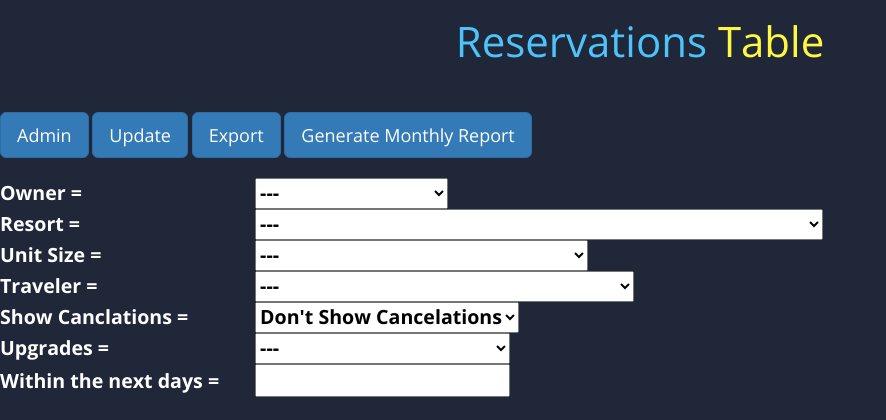
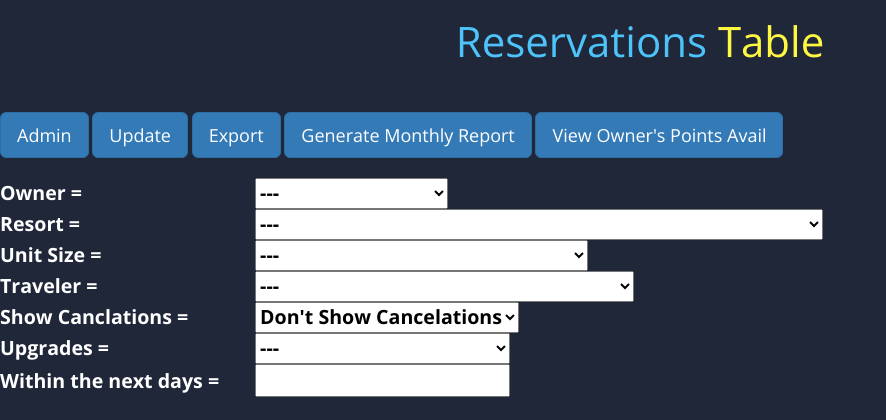
Before and after one commit to erikbenscoter/wam, a Django app: page / in a window 1280 px wide. Shown: the top 420 px of the page, without its empty margins (0-886 px from the left). Run offline with Django 3.2, Linux system fonts and the light colour scheme; a user stored in the database is signed in; data comes from the database, SQL or seed files in the repository; both versions use the stored data as it was after the commit; some libraries are stand-ins or nearby versions.

Commit message:
added button to navigate to owners points

```diff
--- a/reservation_manager/templates/main/index.html
+++ b/reservation_manager/templates/main/index.html
@@ -25,6 +25,7 @@
     <a href = "/update"><button type="button" class = "btn btn-primary btn-lg" id = "btn_apply_filter">Update</button></a>
     <a href = "/export"><button type="button" class = "btn btn-primary btn-lg" id = "btn_apply_filter">Export</button></a>
     <a href = "/generate_report"><button type="button" class = "btn btn-primary btn-lg" id = "btn_apply_filter">Generate Monthly Report</button></a>
+    <a href = "/updatepoints"><button type="button" class = "btn btn-primary btn-lg" id = "btn_apply_filter">View Owner's Points Avail</button></a>
   <br>
   <br>
   <div class = "filters">
```
Also changed, not shown: db.sqlite3, 1 other file.
